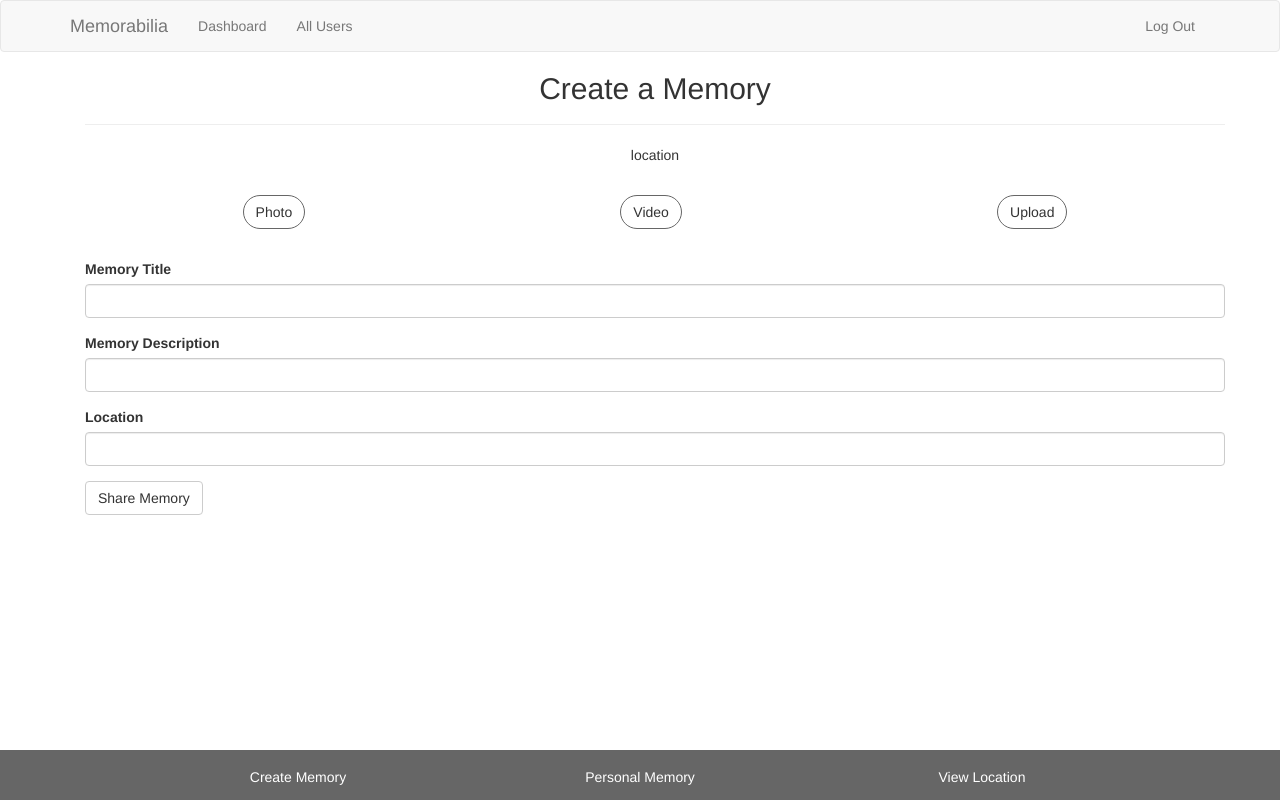
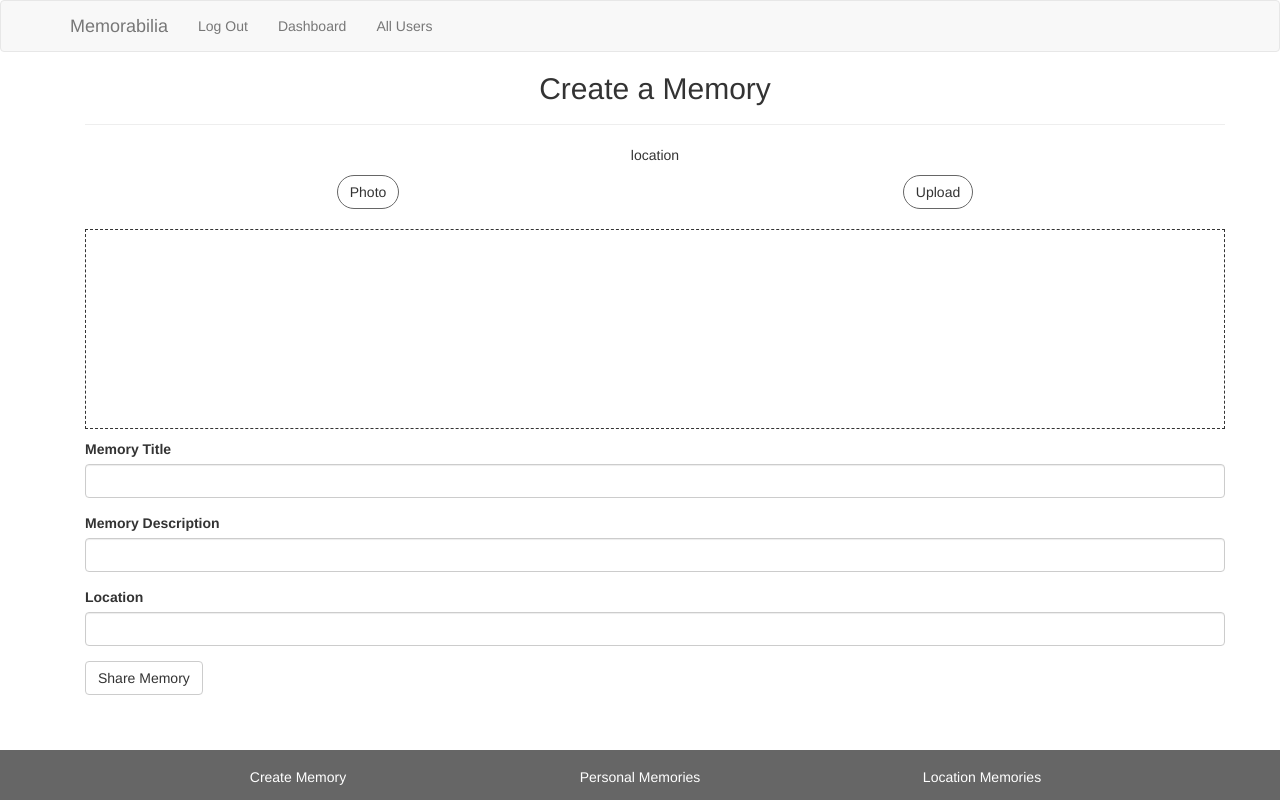
Before and after one commit to hjyen/Memorabilia, a Flask app: page /funday in a window 1280 px wide. Run offline with Flask 2, Linux system fonts and the light colour scheme; a user stored in the database is signed in; data comes from the database, SQL or seed files in the repository; some libraries are stand-ins or nearby versions.

Commit message:
db and UI done

```diff
--- a/application.py
+++ b/application.py
@@ -74,21 +74,17 @@ class RegistrationForm(Form):
     def validate_email(self, field):
         if User.query.filter_by(email=field.data).first():
             raise ValidationError('Email taken')
+
 class FundayForm(Form):
     title = StringField('Memory Title', validators=[
         Required(), Length(1, 64)])
-    thing1 = StringField('Memory Description', validators=[
-        Required(), Length(1, 100)])
-    thing2 = StringField('Location', validators=[
+    description = StringField('Memory Description', validators=[
+        Required(), Length(1, 500)])
+    location = StringField('Location', validators=[
                 Required(), Length(1, 64)])
-    # thing3 = StringField('Fun Thing 3', validators=[
+    # content = StringField('Media', validators=[
     #     Required(), Length(1, 64)])
-    # thing4 = StringField('Fun Thing 4', validators=[
-    #     Required(), Length(1, 64)])
-    # thing5 = StringField('Fun Thing 5', validators=[
-    #         Required(), Length(1, 64)])
     submit = SubmitField('Share Memory')
-
 
 
 #login route
@@ -141,10 +137,10 @@ def index(): #index function
 def funday(): #index function
     form = FundayForm()
     if form.validate_on_submit():
-            newfunday=Funday(title=form.title.data, thing1=form.thing1.data, thing2=form.thing2.data, author=current_user._get_current_object())
+            newfunday=Funday(title=form.title.data, location=form.location.data, description=form.description.data, like_num=0, author=current_user._get_current_object())
             db.session.add(newfunday)
-            flash('Memory Created. Create another?')
-            return redirect(url_for('funday'))
+            # flash('Memory Created. Create another?')
+            return redirect(url_for('location'))
     otherusers=User.query.all()
     return render_template('funday.html', form=form)
 
@@ -159,6 +155,7 @@ def show(): #index function
 def location(): #index function
     fundays=Funday.query.order_by(Funday.timestamp.desc()).all()
     return render_template('location.html', fundays=fundays)
+
 
 @app.route('/follow/<username>')
 @login_required
@@ -232,15 +229,23 @@ class Funday(db.Model):
     __tablename__ = 'fundays'
     id = db.Column(db.Integer, primary_key=True, autoincrement=True)
     title = db.Column(db.Text)
-    thing1 = db.Column(db.Text)
-    thing2 = db.Column(db.Text)
-    # thing3 = db.Column(db.Text)
-    # thing4 = db.Column(db.Text)
-    # thing5 = db.Column(db.Text)
+    description = db.Column(db.Text)
+    location = db.Column(db.Text)
+    content = db.Column(db.Text)
+    like_num = db.Column(db.Integer)
     timestamp = db.Column(db.DateTime, index=True, default=datetime.utcnow)
     author_id = db.Column(db.Integer, db.ForeignKey('users.id'))
 
-#user class - includes the UserMixin from flash.ext.login to help with password hashing, etc.
+
+# class Like(db.Model):
+#     __tablename__ = 'likes'
+#     liked_id = db.Column(db.Integer, db.ForeignKey('fundays.liked_id'),
+#                             primary_key=True)
+#     like_num = db.Column(db.Integer)
+#     timestamp = db.Column(db.DateTime, index=True, default=datetime.utcnow)
+
+
+# user class - includes the UserMixin from flash.ext.login to help with password hashing, etc.
 class User(UserMixin, db.Model):
     __tablename__ = 'users'
     id = db.Column(db.Integer, primary_key=True)
--- a/static/style.css
+++ b/static/style.css
@@ -1,5 +1,9 @@
 /*General
 -----------------------------------*/
+.body-container {
+	margin-bottom: 60px;
+}
+
 
 .container .page-header {
 	margin-top: 0px;
@@ -33,6 +37,14 @@
 	font-size: 14px;
 }
 
+.navbar-header .navbar-right {
+	float: right;
+}
+
+.navbar-header .navbar-right li{
+	margin-right: 15px;
+}
+
 /*Create New Memories
 -----------------------------------*/
 .load-location {
@@ -42,13 +54,21 @@
 .media-row {
 	display: flex;
     justify-content: space-around;
-    margin: 20px 0;
+    margin: 0 0 10px 0;
 }
 
 .media-row .btn-media {
 	border: 1px solid #666;
     border-radius: 50px;
     margin: 10px 0;
+}
+
+.show-picture {
+	width: 100%;
+    border-style: dashed;
+    border-width: 0.5px;
+    height: 25%;
+    margin-bottom: 10px;
 }
 
 
--- a/templates/base.html
+++ b/templates/base.html
@@ -1,5 +1,6 @@
 <link rel="stylesheet" href="{{ url_for('static', filename='style.css') }}">
 {% extends "bootstrap/base.html" %}
+
 
 {% block title %}Memorabilia{% endblock %}
 {% block navbar %}
@@ -7,6 +8,13 @@
     <div class="container">
         <div class="navbar-header">
           <a class="navbar-brand" href="/">Memorabilia</a>
+          <ul class="nav navbar-nav navbar-right">
+                {% if current_user.is_authenticated %}
+                <li><a href="{{ url_for('logout') }}">Log Out</a></li>
+                {% else %}
+                <li><a href="{{ url_for('login') }}">Log In</a></li>
+                {% endif %}
+        </ul>
         </div>
         <div class="navbar-collapse collapse">
             <ul class="nav navbar-nav">
@@ -16,20 +24,13 @@
                 <li><a href="users">All Users</a></li>
             </ul>
             </ul>
-            <ul class="nav navbar-nav navbar-right">
-                {% if current_user.is_authenticated %}
-                <li><a href="{{ url_for('logout') }}">Log Out</a></li>
-                {% else %}
-                <li><a href="{{ url_for('login') }}">Log In</a></li>
-                {% endif %}
-            </ul>
         </div>
       </div>
     </div>
 {% endblock %}
 
 {% block content %}
-<div class="container">
+<div class="container body-container">
     {% for message in get_flashed_messages() %}
     <div class="alert alert-warning">
         <button type="button" class="close" data-dismiss="alert">&times;</button>
@@ -37,32 +38,20 @@
     </div>
     {% endfor %}
 <div class="container">
-  {% block page_content %}blah{% endblock %}
+{% block page_content %}blah{% endblock %}
 </div>
 
 <footer class="page-footer">
-
-    <!--Footer Links-->
     <div class="container">
-
-        <!--Grid row-->
         <div class="row mb-12 text-center d-flex justify-content-center">
-
-            <!--Grid column-->
             <div class="col-md-3 mb-4">
                 <h6 class="title font-bold"><a href="funday">Create Memory</a></h6>
             </div>
-            <!--Grid column-->
-
-            <!--Grid column-->
             <div class="col-md-3 mb-4">
-                <h6 class="title font-bold"><a href="show">Personal Memory</a></h6>
+                <h6 class="title font-bold"><a href="show">Personal Memories</a></h6>
             </div>
-            <!--Grid column-->
-
-            <!--Grid column-->
             <div class="col-md-3 mb-4">
-                <h6 class="title font-bold"><a href="location">View Location</a></h6>
+                <h6 class="title font-bold"><a href="location">Location Memories</a></h6>
             </div>
         </div>
     </div>
--- a/templates/funday.html
+++ b/templates/funday.html
@@ -12,9 +12,10 @@
 
 <div class="media-row">
 	<div class="btn btn-media btn-photo">Photo</div>
-	<div class="btn btn-media btn-video">Video</div>
 	<div class="btn btn-media btn-upload">Upload</div>
 </div>
+
+<div class="show-picture"></div>
 
 {{ wtf.quick_form(form) }}
 
```
Also changed, not shown: other parts of static/style.css (+69 -3 lines), templates/location.html (+15 -5 lines), templates/show.html (+14 -6 lines), data.sqlite.
